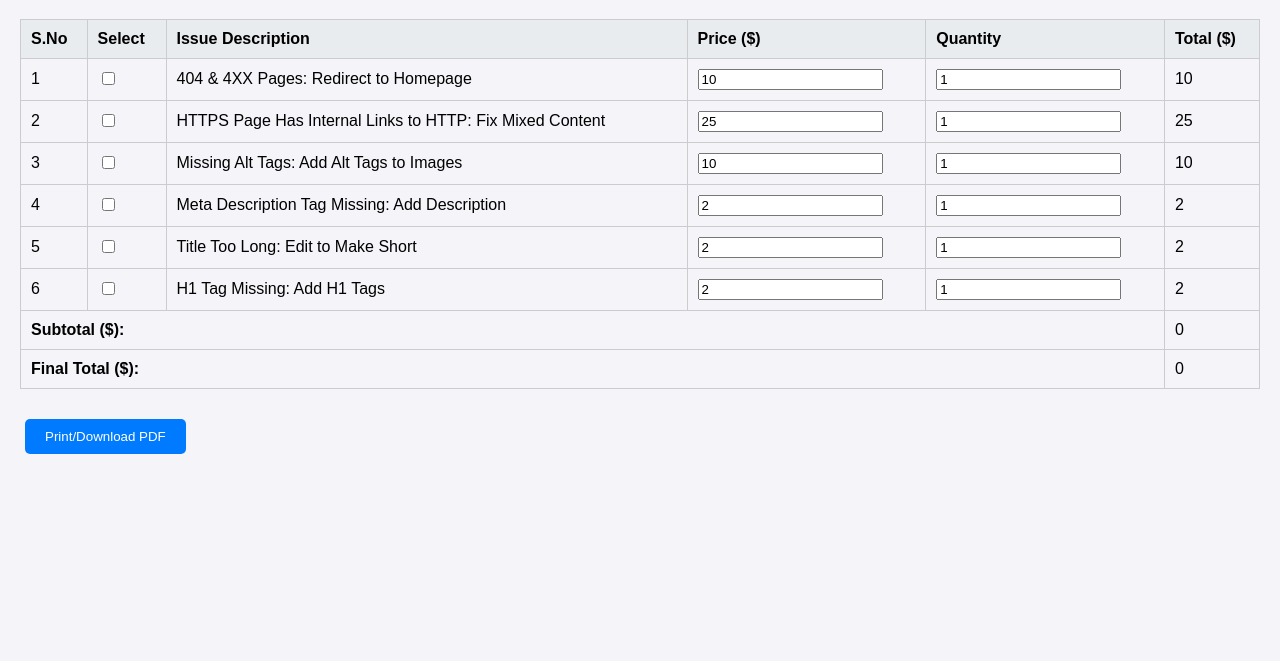
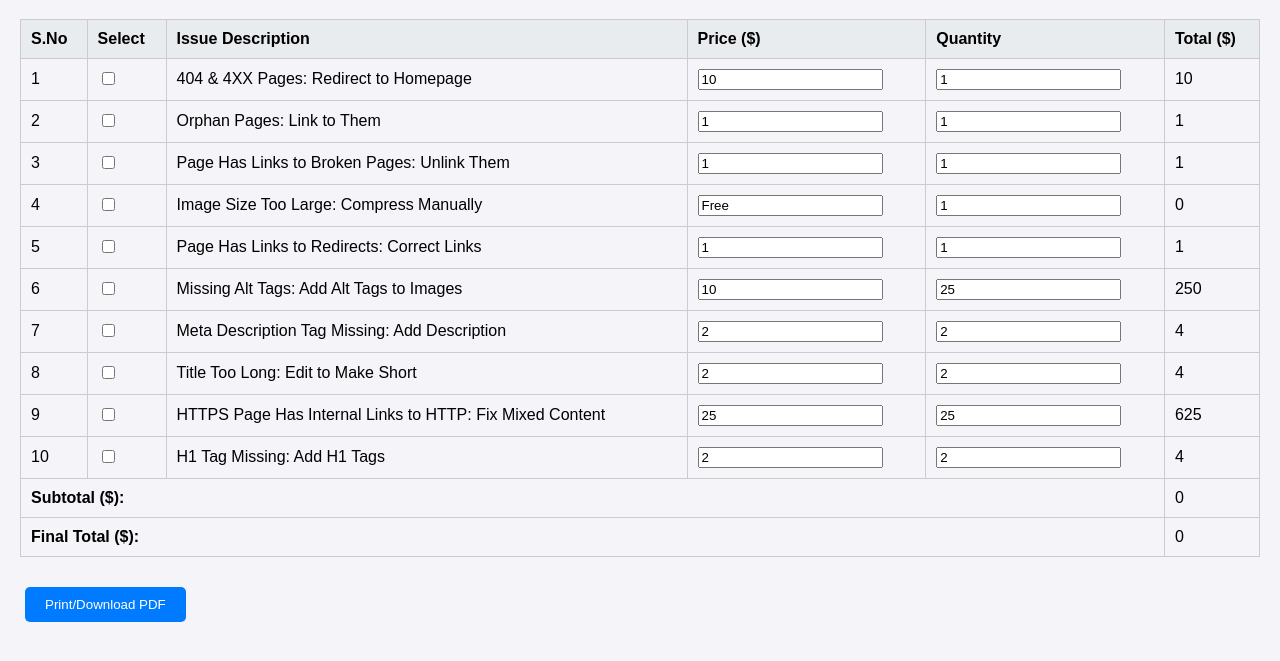
Before and after one commit to PeeyushSachan/audittool, a plain HTML site: page index.html in a window 1280 px wide. Shown: the part 61-722 px from the top of the page. Drawn offline with Linux system fonts and the light colour scheme.

Commit message:
Update index.html

```diff
--- a/index.html
+++ b/index.html
@@ -69,42 +69,74 @@
             <tr>
                 <td>2</td>
                 <td><input type="checkbox" onchange="updateFinalTotal()"></td>
-                <td>HTTPS Page Has Internal Links to HTTP: Fix Mixed Content</td>
-                <td><input type="text" value="25" readonly></td>
+                <td>Orphan Pages: Link to Them</td>
+                <td><input type="text" value="1" readonly></td>
                 <td><input type="number" value="1" min="1" oninput="calculateTotal(this)"></td>
-                <td class="total">25</td>
+                <td class="total">1</td>
             </tr>
             <tr>
                 <td>3</td>
                 <td><input type="checkbox" onchange="updateFinalTotal()"></td>
-                <td>Missing Alt Tags: Add Alt Tags to Images</td>
-                <td><input type="text" value="10" readonly></td>
+                <td>Page Has Links to Broken Pages: Unlink Them</td>
+                <td><input type="text" value="1" readonly></td>
                 <td><input type="number" value="1" min="1" oninput="calculateTotal(this)"></td>
-                <td class="total">10</td>
+                <td class="total">1</td>
             </tr>
             <tr>
                 <td>4</td>
                 <td><input type="checkbox" onchange="updateFinalTotal()"></td>
-                <td>Meta Description Tag Missing: Add Description</td>
-                <td><input type="text" value="2" readonly></td>
+                <td>Image Size Too Large: Compress Manually</td>
+                <td><input type="text" value="Free" readonly></td>
                 <td><input type="number" value="1" min="1" oninput="calculateTotal(this)"></td>
-                <td class="total">2</td>
+                <td class="total">0</td>
             </tr>
             <tr>
                 <td>5</td>
                 <td><input type="checkbox" onchange="updateFinalTotal()"></td>
-                <td>Title Too Long: Edit to Make Short</td>
-                <td><input type="text" value="2" readonly></td>
+                <td>Page Has Links to Redirects: Correct Links</td>
+                <td><input type="text" value="1" readonly></td>
                 <td><input type="number" value="1" min="1" oninput="calculateTotal(this)"></td>
-                <td class="total">2</td>
+                <td class="total">1</td>
             </tr>
             <tr>
                 <td>6</td>
                 <td><input type="checkbox" onchange="updateFinalTotal()"></td>
+                <td>Missing Alt Tags: Add Alt Tags to Images</td>
+                <td><input type="text" value="10" readonly></td>
+                <td><input type="number" value="25" min="1" oninput="calculateTotal(this)"></td>
+                <td class="total">250</td>
+            </tr>
+            <tr>
+                <td>7</td>
+                <td><input type="checkbox" onchange="updateFinalTotal()"></td>
+                <td>Meta Description Tag Missing: Add Description</td>
+                <td><input type="text" value="2" readonly></td>
+                <td><input type="number" value="2" min="1" oninput="calculateTotal(this)"></td>
+                <td class="total">4</td>
+            </tr>
+            <tr>
+                <td>8</td>
+                <td><input type="checkbox" onchange="updateFinalTotal()"></td>
+                <td>Title Too Long: Edit to Make Short</td>
+                <td><input type="text" value="2" readonly></td>
+                <td><input type="number" value="2" min="1" oninput="calculateTotal(this)"></td>
+                <td class="total">4</td>
+            </tr>
+            <tr>
+                <td>9</td>
+                <td><input type="checkbox" onchange="updateFinalTotal()"></td>
+                <td>HTTPS Page Has Internal Links to HTTP: Fix Mixed Content</td>
+                <td><input type="text" value="25" readonly></td>
+                <td><input type="number" value="25" min="1" oninput="calculateTotal(this)"></td>
+                <td class="total">625</td>
+            </tr>
+            <tr>
+                <td>10</td>
+                <td><input type="checkbox" onchange="updateFinalTotal()"></td>
                 <td>H1 Tag Missing: Add H1 Tags</td>
                 <td><input type="text" value="2" readonly></td>
-                <td><input type="number" value="1" min="1" oninput="calculateTotal(this)"></td>
-                <td class="total">2</td>
+                <td><input type="number" value="2" min="1" oninput="calculateTotal(this)"></td>
+                <td class="total">4</td>
             </tr>
         </tbody>
         <tfoot>
@@ -123,7 +155,7 @@
     <script>
         function calculateTotal(input) {
             const row = input.closest('tr');
-            const price = parseFloat(row.cells[3].querySelector('input').value);
+            const price = parseFloat(row.cells[3].querySelector('input').value) || 0;
             const quantity = parseInt(input.value) || 0;
             const totalCell = row.querySelector('.total');
             totalCell.textContent = (price * quantity).toFixed(2);
```
